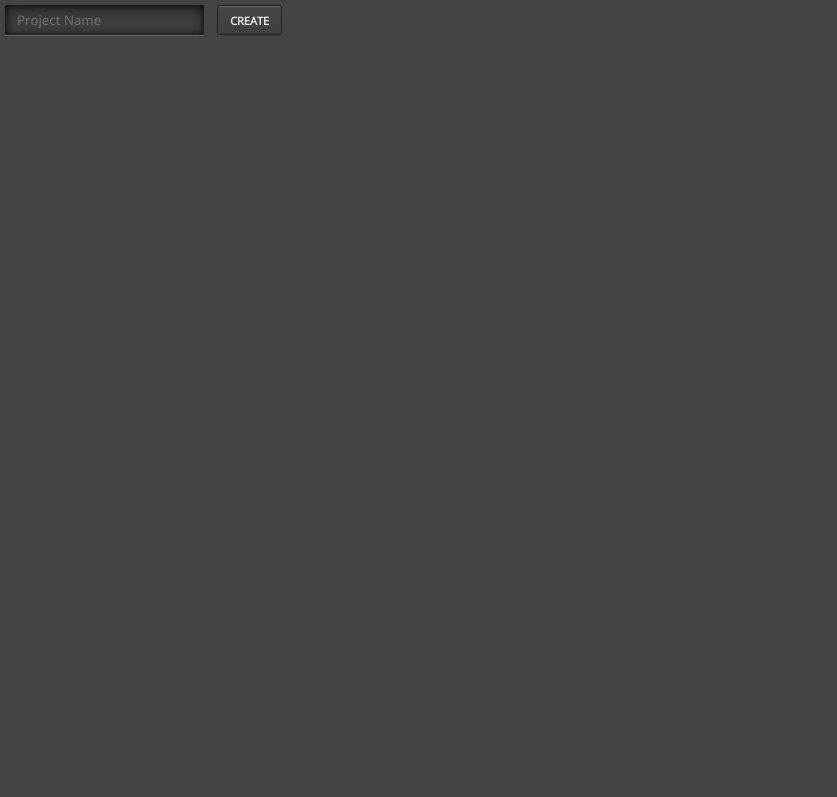
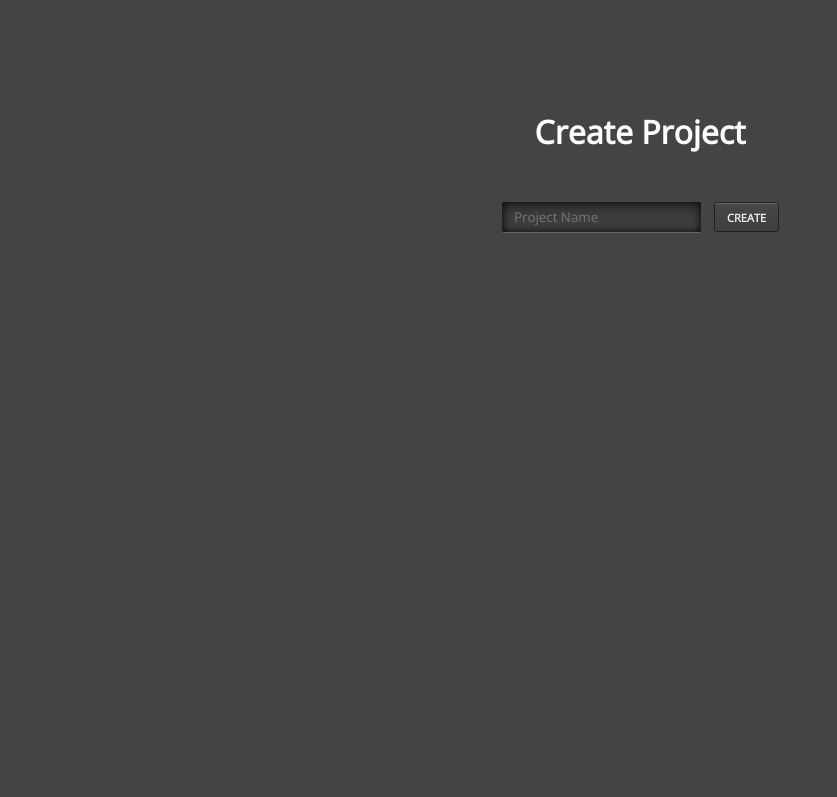
Before and after one commit to swssqewe12/jsu, a website with bundled scripts: page src/index.html in a window 1280 px wide. Both pictures are taken after a click on the button "CREATE NEW PROJECT". Shown: the top 797 px of the page, without its empty margins (0-837 px from the left). Built offline with nearby package versions, Linux system fonts and the light colour scheme.

Commit message:
14-06-17#7
Updated create project screen

```diff
--- a/src/index.html
+++ b/src/index.html
@@ -22,9 +22,14 @@
 		Would you like to delete this project? <button onclick="deleteProject();">yes</button>
 	</div>
 
-	<div class="new screen">
-		<input type="text" placeholder="Project Name" id="projectNameElement">
-		<button onclick="createProject()">Create</button>
+	<div class="new screen text-center">
+		<br><br><br><br><br>
+		<h1> Create Project </h1>
+		<br><br>
+		<div class="ib-center">
+			<input type="text" placeholder="Project Name" id="projectNameElement">
+			<button onclick="createProject()">Create</button>
+		</div>
 	</div>
 
 	<div class="open screen text-center">
--- a/src/js/init.js
+++ b/src/js/init.js
@@ -30,7 +30,7 @@ windowMenu.append(new nw.MenuItem({
 }));
 
 fileMenu.append(new nw.MenuItem({
-	label: 'New Projcet',
+	label: 'New Project',
 	click: function() {
 		if (confirm("Changes may not be saved for your current project. Are you sure you would like to continue?"))
 			createNewProjectDialog();
```
